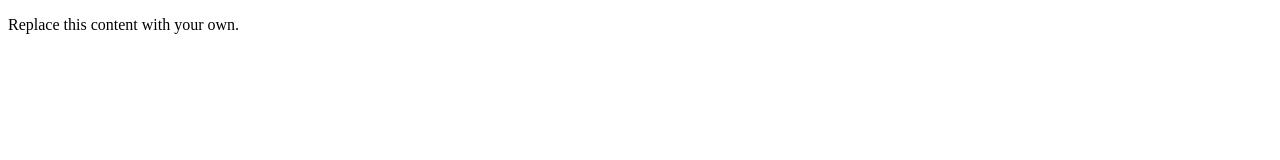
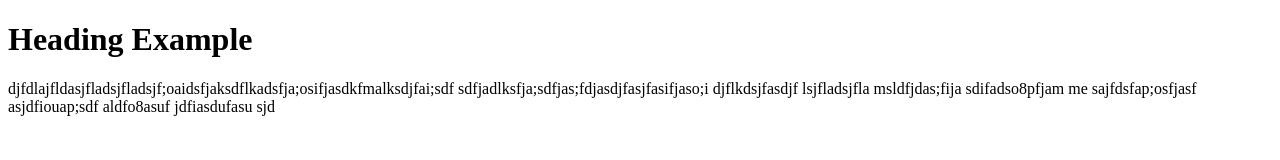
Before and after one commit to EvetteMM/DWS1-Retake, a plain HTML site: page index.html in a window 1280 px wide. Drawn offline with Linux system fonts and the light colour scheme.

Commit message:
added heading and paragraph

```diff
--- a/index.html
+++ b/index.html
@@ -5,6 +5,9 @@
 	<title>Example Title</title>
 	</head>
 	<body>
-		<p>Replace this content with your own.</p>
+		<h1>Heading Example</h1>
+		<p>djfdlajfldasjfladsjfladsjf;oaidsfjaksdflkadsfja;osifjasdkfmalksdjfai;sdf
+		sdfjadlksfja;sdfjas;fdjasdjfasjfasifjaso;i djflkdsjfasdjf lsjfladsjfla msldfjdas;fija
+		sdifadso8pfjam me sajfdsfap;osfjasf asjdfiouap;sdf aldfo8asuf jdfiasdufasu sjd</p>
 	</body>
 </html>
```
